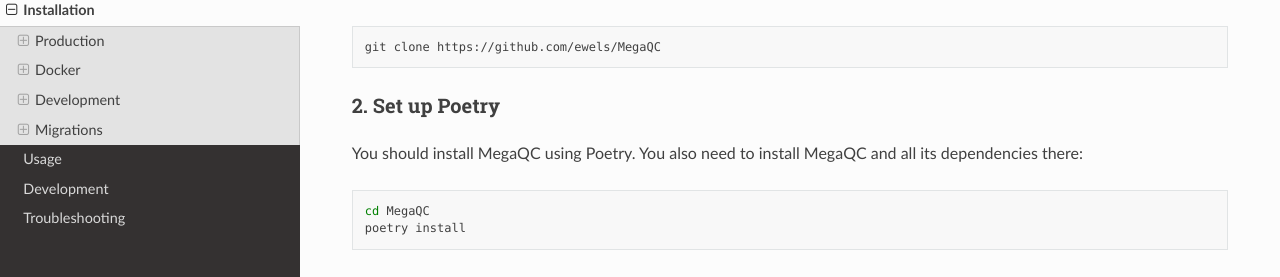
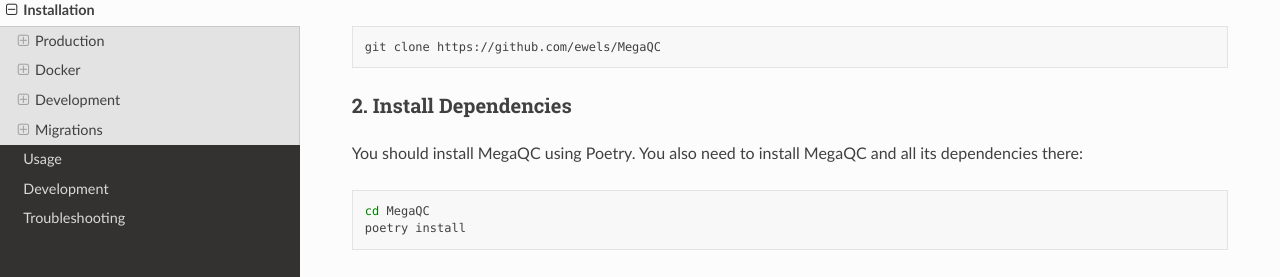
Before and after one commit to MultiQC/MegaQC, a Sphinx documentation site: the page built from docs/source/docs/installation/installation.rst, in a window 1280 px wide and 900 px high, scrolled down 7999 px. Shown: the part 168-445 px from the top of the window. Built offline with Sphinx 7.4.7 and the Read the Docs theme 2.0.0, drawn with Linux system fonts in a browser that asks for light colours; pages that are not in the unit, such as notebooks, are missing from menus.

Commit message:
update the description in installation_dev.rst

```diff
--- a/docs/source/docs/installation/installation_dev.rst
+++ b/docs/source/docs/installation/installation_dev.rst
@@ -19,7 +19,7 @@
 
    git clone https://github.com/ewels/MegaQC
 
-2. Set up Poetry
+2. Install Dependencies
 ------------------------------------------------
 
 You should install MegaQC using Poetry. You also need to install MegaQC and all its dependencies there:
```
